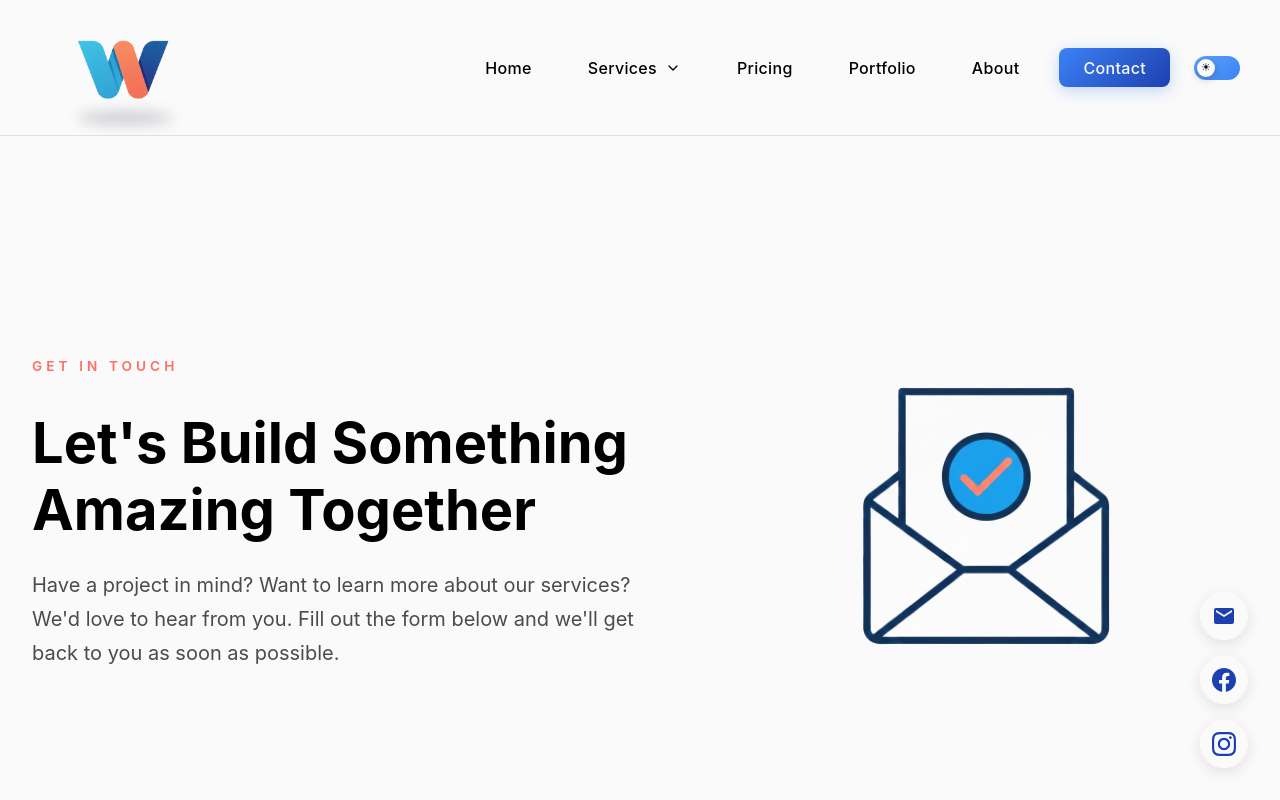
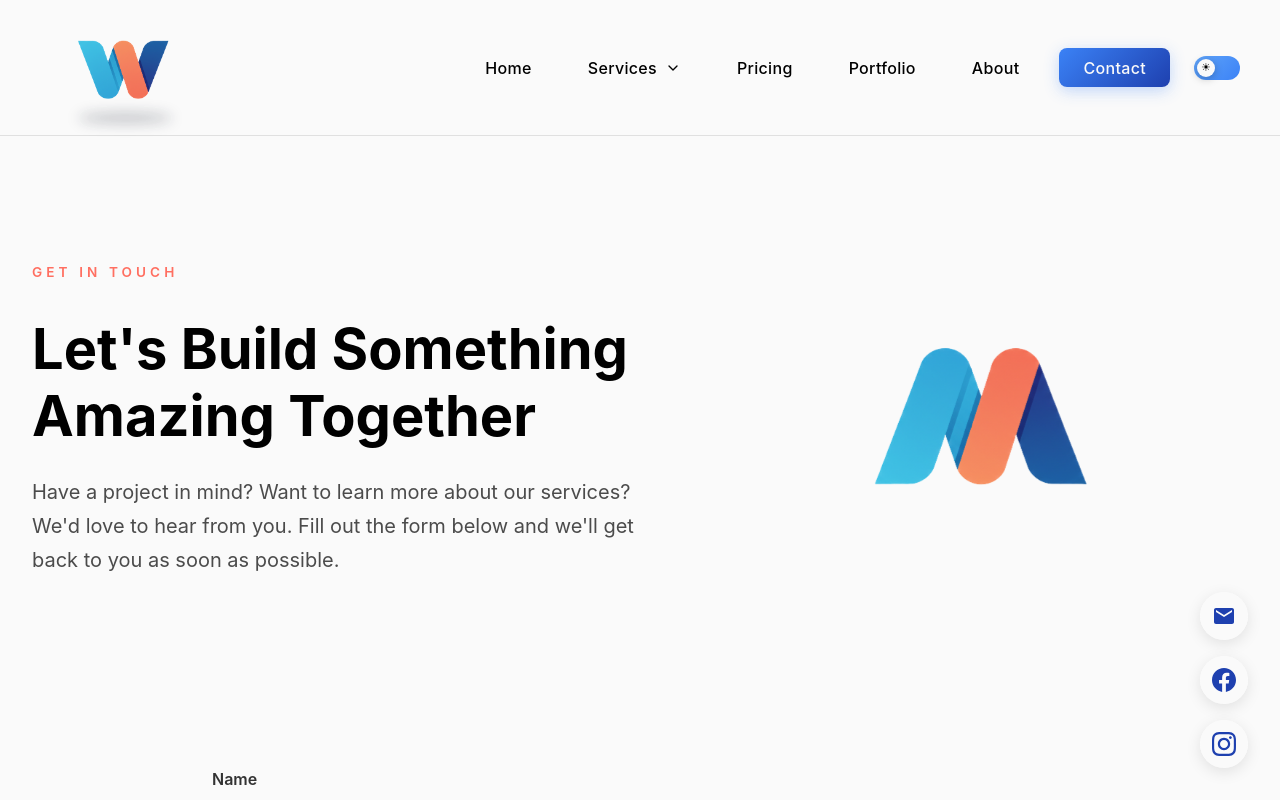
Before and after one commit to jbawt/Websidy, a React (Vite) app: page /Websidy/contact in a window 1280 px wide. Shown: the top 800 px of the page. Built offline with nearby package versions, Linux system fonts and the light colour scheme.

Commit message:
add logo flip animation to the contact page

```diff
--- a/src/pages/ContactPage.css
+++ b/src/pages/ContactPage.css
@@ -58,10 +58,35 @@
   position: relative;
 }
 
-.contact-hero-svg {
+.logo-animation-container {
+  display: flex;
+  align-items: center;
+  justify-content: center;
   width: 100%;
   max-width: 500px;
+}
+
+.logo-w-to-m {
+  width: 100%;
+  max-width: 400px;
   height: auto;
+  animation: flipWToM 2s ease-in-out forwards;
+  transform-origin: center center;
+}
+
+@keyframes flipWToM {
+  0% {
+    transform: scaleY(1);
+    opacity: 0;
+  }
+  50% {
+    transform: scaleY(1);
+    opacity: 1;
+  }
+  100% {
+    transform: scaleY(-1);
+    opacity: 1;
+  }
 }
 
 /* Form Section */
--- a/src/pages/ContactPage.jsx
+++ b/src/pages/ContactPage.jsx
@@ -2,7 +2,7 @@ import React, { useEffect, useState } from 'react'
 import { useLocation } from 'react-router-dom'
 import { useSelector } from 'react-redux'
 import './ContactPage.css'
-import contactPageGraphic from '../assets/contact_page_transparent.png'
+import websidyLogo from '../assets/websidy_logo_transparent.png'
 
 function ContactPage() {
   const theme = useSelector((state) => state.theme.mode)
@@ -63,11 +63,13 @@ function ContactPage() {
             </p>
           </div>
           <div className="contact-hero-visual">
-            <img
-              src={contactPageGraphic}
-              alt="Contact illustration"
-              className="contact-hero-svg"
-            />
+            <div className="logo-animation-container">
+              <img
+                src={websidyLogo}
+                alt="Websidy logo"
+                className="logo-w-to-m"
+              />
+            </div>
           </div>
         </section>
 
```
